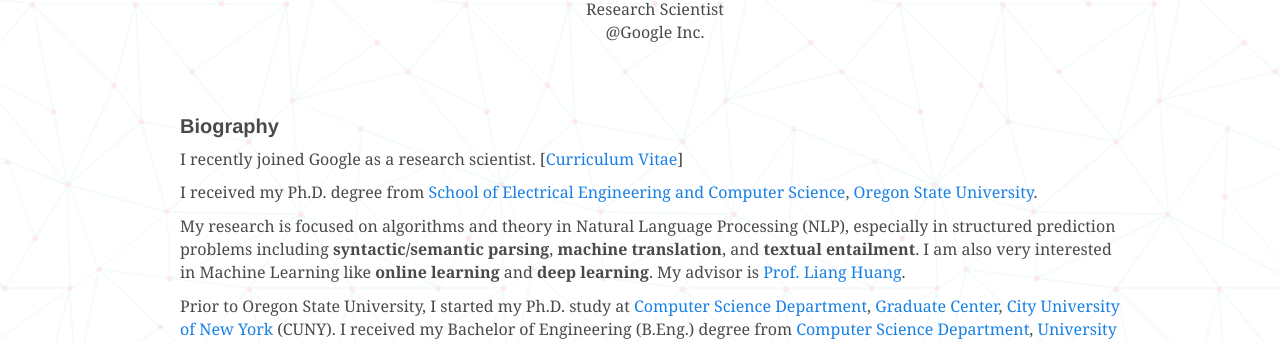
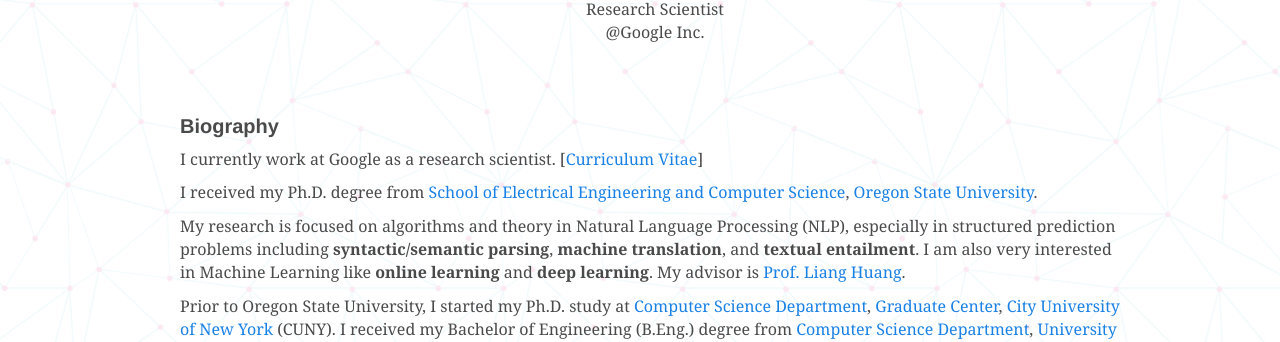
Before and after one commit to kaayy/kaayy.github.io, a Jekyll site: the page built from index.md, in a window 1280 px wide. Shown: the part 284-626 px from the top of the page. Built offline with Jekyll 4.4.1, drawn with Linux system fonts in a browser that asks for light colours; nearby versions of some CDN libraries.

Commit message:
Update index.md

```diff
--- a/index.md
+++ b/index.md
@@ -21,7 +21,7 @@ summary: Research Scientist @ Google, working on NLP, esp., semantic/syntactic p
 
 #### Biography
 
-I recently joined Google as a research scientist. [[Curriculum Vitae](kaizhao_cv.pdf)]
+I currently work at Google as a research scientist. [[Curriculum Vitae](kaizhao_cv.pdf)]
 
 I received my Ph.D. degree from [School of Electrical Engineering and Computer Science](http://eecs.oregonstate.edu/), [Oregon State University](http://www.oregonstate.edu).
 
```
